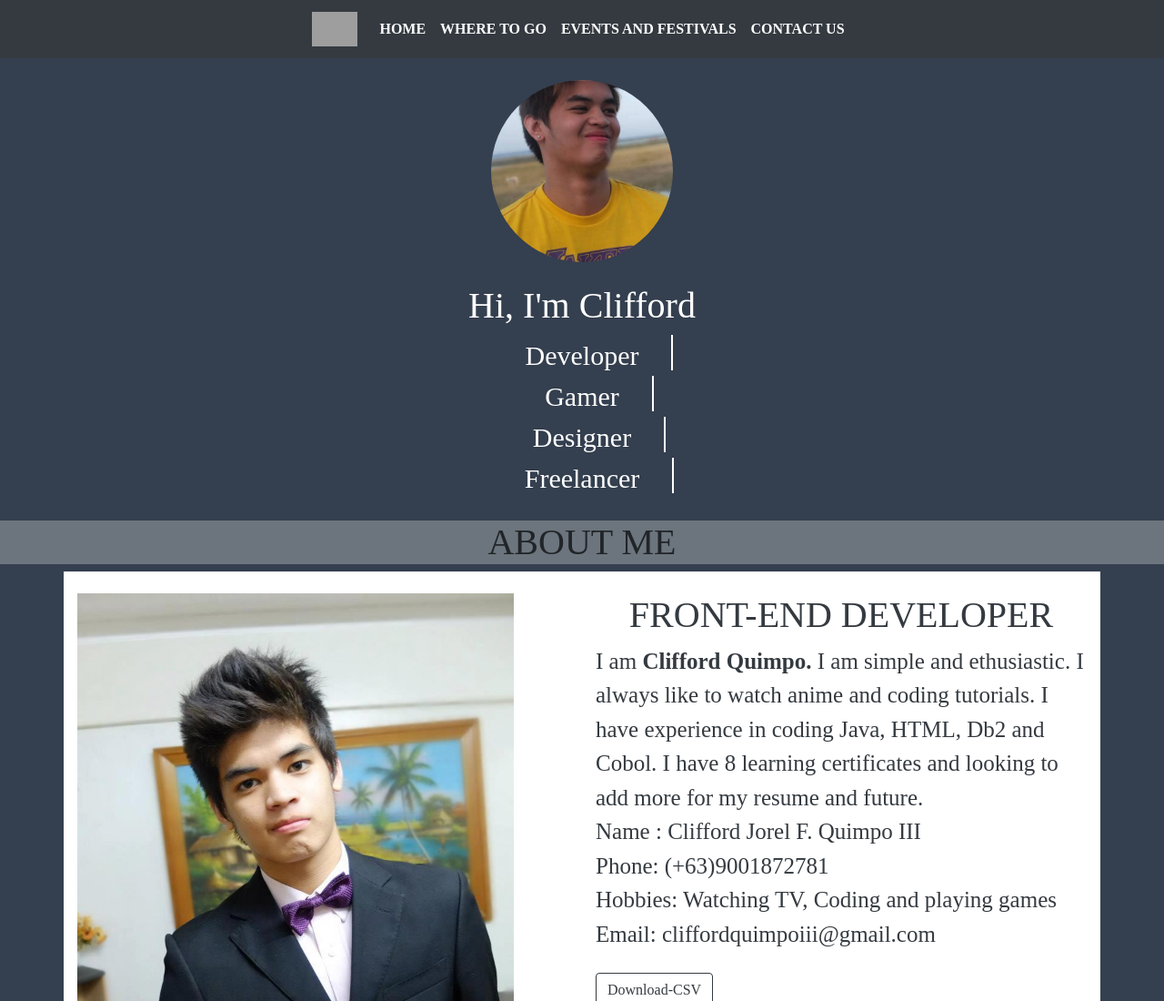
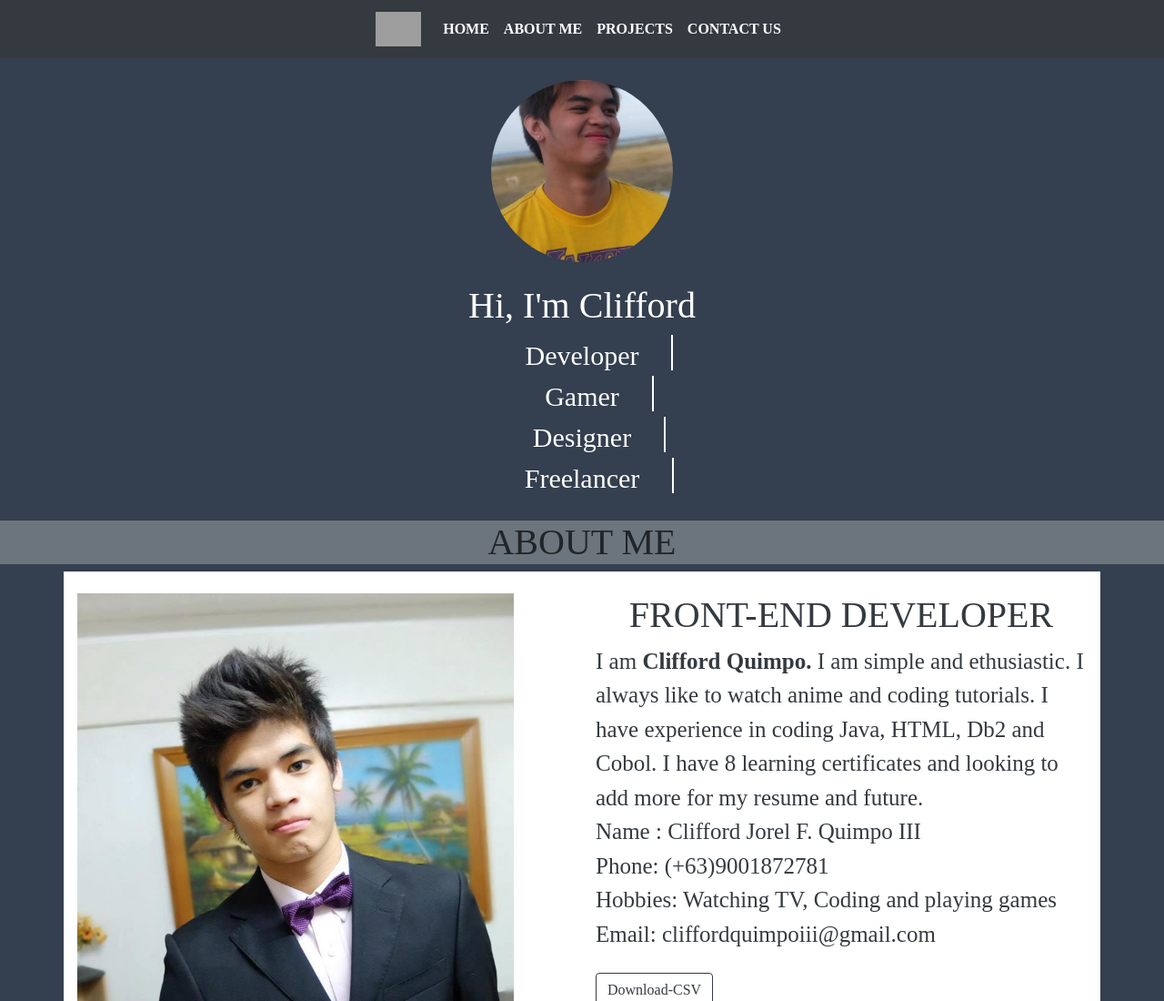
Before and after one commit to CjQuimpo11/Portfolio1, a plain HTML site: page index.html in a window 1280 px wide. Shown: the top 1100 px of the page at 91% size. Drawn offline with nearby package versions, Linux system fonts and the light colour scheme; grey boxes are pictures that could not be loaded.

Commit message:
Portfolio

```diff
--- a/index.html
+++ b/index.html
@@ -39,12 +39,12 @@
 				</li>
 				<li class = "nav-item active">
 					<a class ="nav-link" href="#aboutme">
-						<strong>WHERE TO GO</strong>
+						<strong>ABOUT ME</strong>
 					</a>
 				</li>
 				<li class = "nav-item active">
 					<a class ="nav-link" href="#project">
-						<strong>EVENTS AND FESTIVALS</strong>
+						<strong>PROJECTS</strong>
 					</a>
 				</li>
 				<li class = "nav-item active">
```
